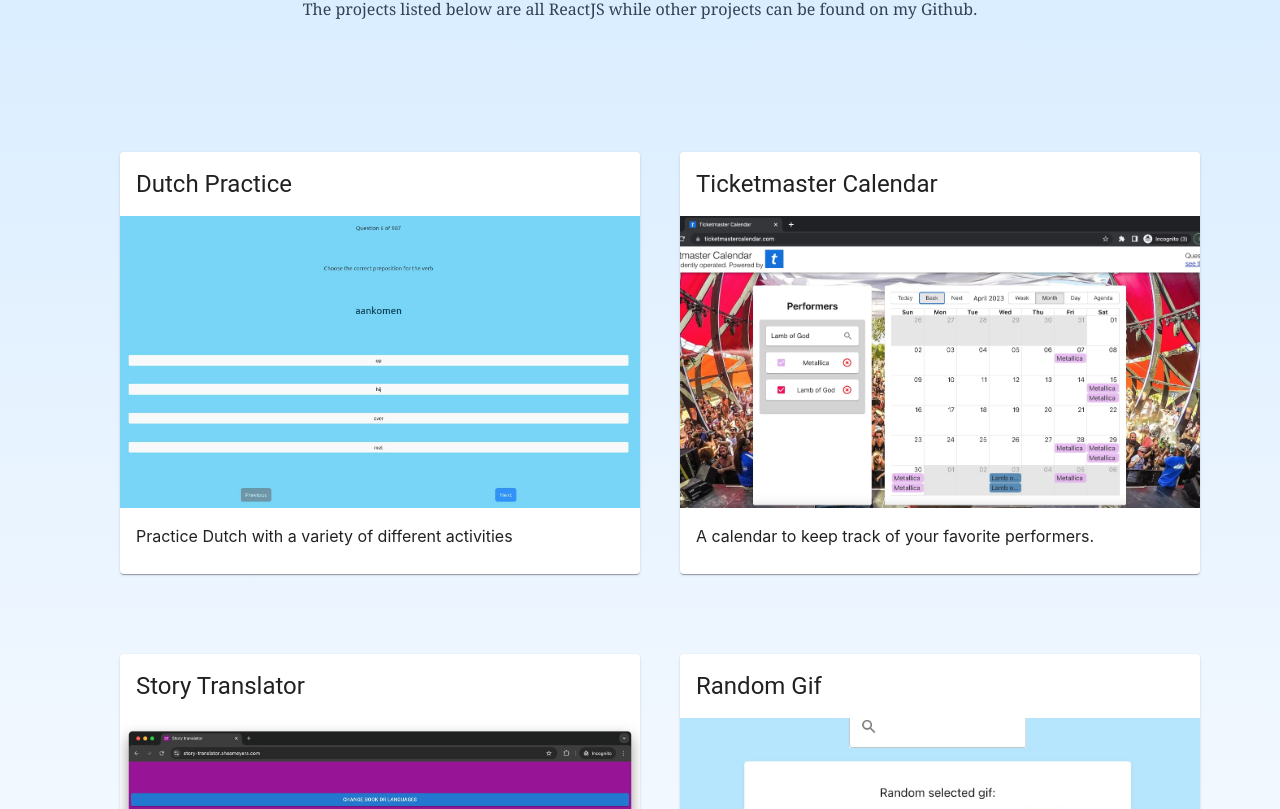
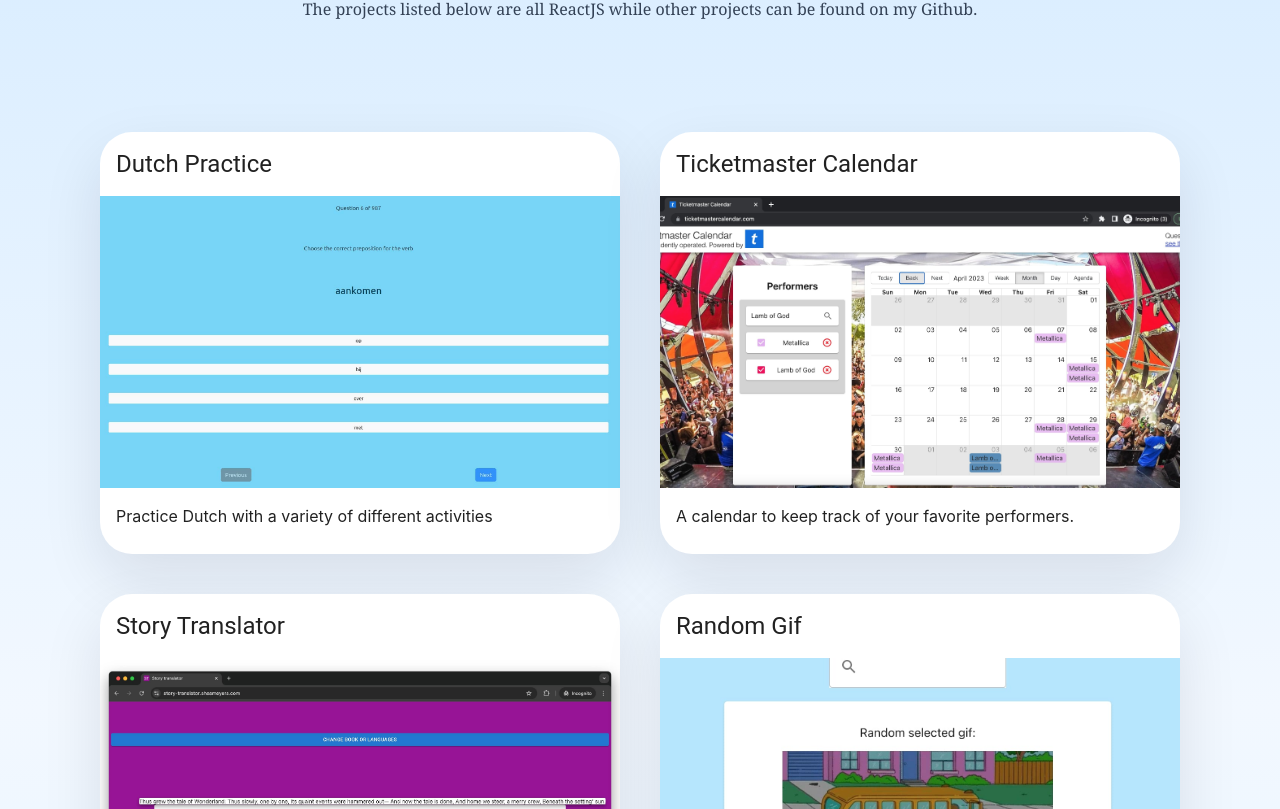
Before and after one commit to SheaMeyers/SheaMeyers.github.io, a React (Create React App) app: page / in a window 1280 px wide. Shown: the part 871-1680 px from the top of the page. Built offline with nearby package versions, Linux system fonts and the light colour scheme.

Commit message:
Make project card more rounded

```diff
--- a/src/Home.tsx
+++ b/src/Home.tsx
@@ -21,11 +21,17 @@
 const useStyles = makeStyles((theme: Theme) =>
   createStyles({
     root: {
-      width: "40vw",
-      margin: "20px",
+      width: "100%",
+      margin: 0,
       cursor: "pointer",
+      borderRadius: 32,
+      overflow: "hidden",
+      boxShadow: "0 24px 60px rgba(15, 23, 42, 0.1)",
+      transition: "transform 0.2s ease, box-shadow 0.2s ease",
+      backgroundColor: "#ffffff",
       "&:hover": {
-        transform: "scale(1.05)",
+        transform: "translateY(-4px)",
+        boxShadow: "0 28px 70px rgba(15, 23, 42, 0.15)",
       },
     },
     media: {
```
